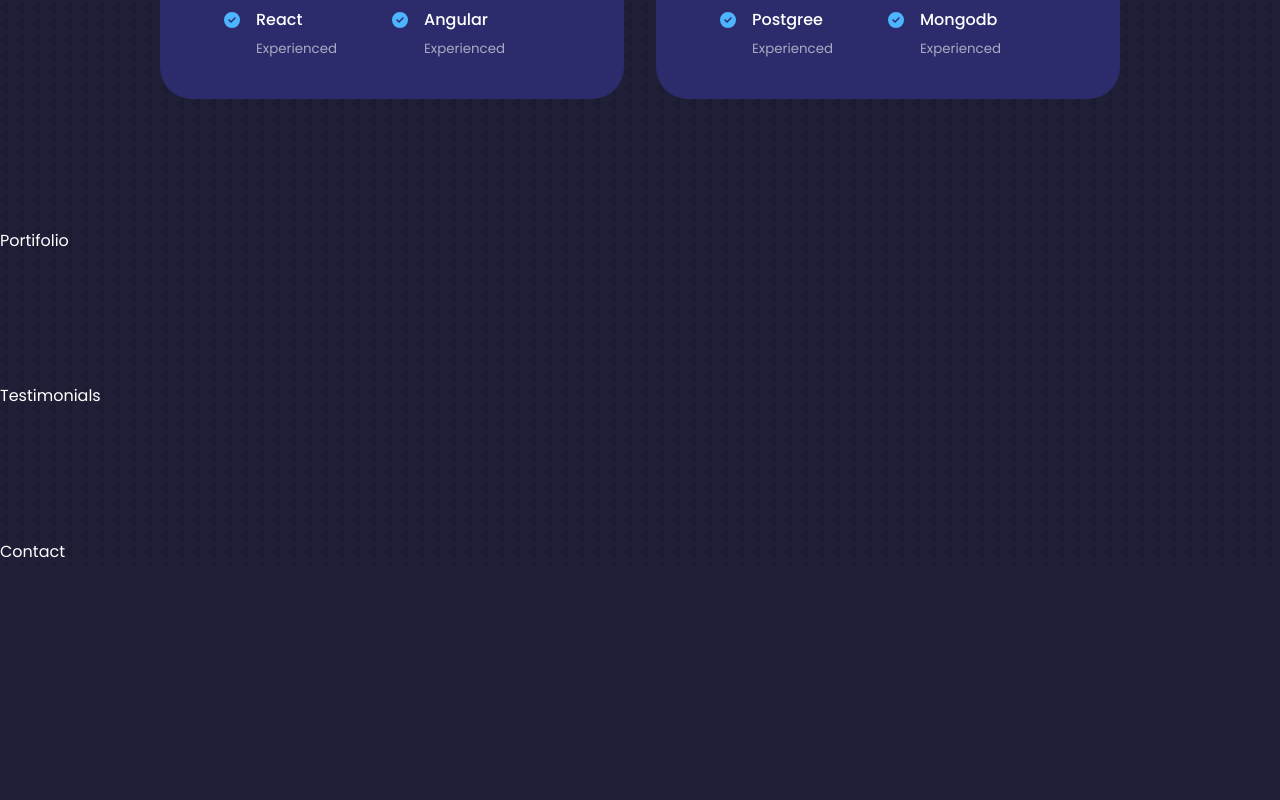
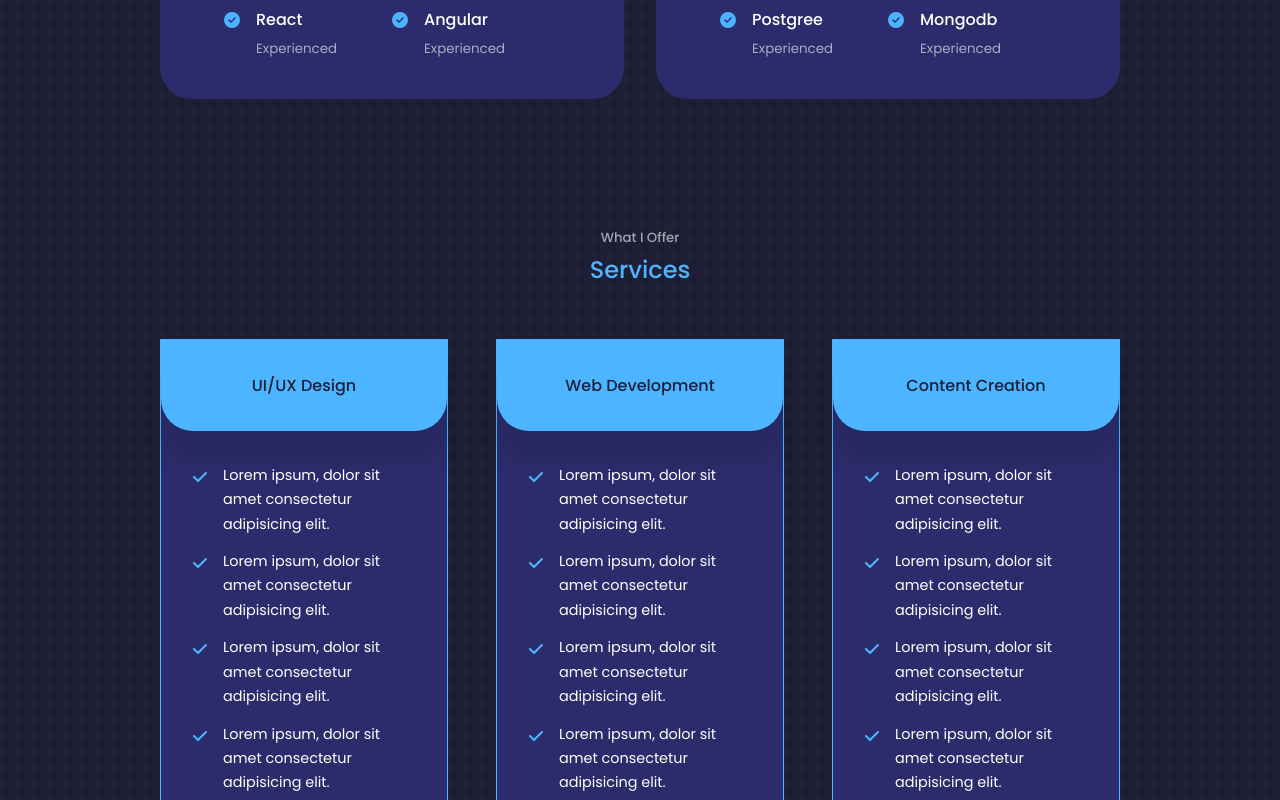
Before and after one commit to GabrielBergamim/about-me, a React (Vite) app: page / in a window 1280 px wide. Shown: the part 2000-2800 px from the top of the page. Before the commit the page ends 2565 px from the top, so only its background shows below. Built offline with nearby package versions, Linux system fonts and the light colour scheme.

Commit message:
works component

```diff
--- a/src/App.tsx
+++ b/src/App.tsx
@@ -6,6 +6,7 @@ import { Header } from './components/Header';
 import { Nav } from './components/Nav';
 import { Portifolio } from './components/Portifolio';
 import { Testimonials } from './components/Testimonials';
+import { Works } from './components/Works';
 
 export function App() {
   return (
@@ -14,6 +15,7 @@ export function App() {
       <Nav />
       <About />
       <Experience />
+      <Works />
       <Portifolio />
       <Testimonials />
       <Contact />
--- a/src/components/Nav/index.tsx
+++ b/src/components/Nav/index.tsx
@@ -1,4 +1,4 @@
-import { faBook, faHomeAlt, faMessage, faUserAlt } from '@fortawesome/free-solid-svg-icons';
+import { faBook, faHandshake, faHomeAlt, faMessage, faUserAlt } from '@fortawesome/free-solid-svg-icons';
 import { FontAwesomeIcon } from '@fortawesome/react-fontawesome';
 import { useState } from 'react';
 import style from './style.module.scss';
@@ -22,6 +22,9 @@ export function Nav() {
       <a href="#experience" onClick={() => handleOnclick('#experience')} className={activeNav === '#experience' ? style.active : ''}>
         <FontAwesomeIcon icon={faBook} />
       </a>
+      <a href="#works" onClick={() => handleOnclick('#works')} className={activeNav === '#works' ? style.active : ''}>
+        <FontAwesomeIcon icon={faHandshake} />
+      </a>
       <a href="#contact" onClick={() => handleOnclick('#contact')} className={activeNav === '#contact' ? style.active : ''}>
         <FontAwesomeIcon icon={faMessage} />
       </a>
--- /dev/null
+++ b/src/components/Works/index.tsx
@@ -0,0 +1,113 @@
+import { faCheck } from '@fortawesome/free-solid-svg-icons';
+import { FontAwesomeIcon } from '@fortawesome/react-fontawesome';
+import styles from './style.module.scss';
+
+export function Works() {
+  return (
+    <section id="works">
+      <h5>What I Offer</h5>
+      <h2>Services</h2>
+
+      <div className={`container ${styles.service}`}>
+        <article className={styles.service__details}>
+          <div className={styles.service__head}>
+            <h3>UI/UX Design</h3>
+          </div>
+
+          <ul className={styles.service__list}>
+            <li>
+              <FontAwesomeIcon className={styles['service__list--icon']} icon={faCheck} />
+              <p>Lorem ipsum, dolor sit amet consectetur adipisicing elit.</p>
+            </li>
+
+            <li>
+              <FontAwesomeIcon className={styles['service__list--icon']} icon={faCheck} />
+              <p>Lorem ipsum, dolor sit amet consectetur adipisicing elit.</p>
+            </li>
+
+            <li>
+              <FontAwesomeIcon className={styles['service__list--icon']} icon={faCheck} />
+              <p>Lorem ipsum, dolor sit amet consectetur adipisicing elit.</p>
+            </li>
+
+            <li>
+              <FontAwesomeIcon className={styles['service__list--icon']} icon={faCheck} />
+              <p>Lorem ipsum, dolor sit amet consectetur adipisicing elit.</p>
+            </li>
+
+            <li>
+              <FontAwesomeIcon className={styles['service__list--icon']} icon={faCheck} />
+              <p>Lorem ipsum, dolor sit amet consectetur adipisicing elit.</p>
+            </li>
+          </ul>
+        </article>
+
+        <article className={styles.service__details}>
+          <div className={styles.service__head}>
+            <h3>Web Development</h3>
+          </div>
+
+          <ul className={styles.service__list}>
+            <li>
+              <FontAwesomeIcon className={styles['service__list--icon']} icon={faCheck} />
+              <p>Lorem ipsum, dolor sit amet consectetur adipisicing elit.</p>
+            </li>
+
+            <li>
+              <FontAwesomeIcon className={styles['service__list--icon']} icon={faCheck} />
+              <p>Lorem ipsum, dolor sit amet consectetur adipisicing elit.</p>
+            </li>
+
+            <li>
+              <FontAwesomeIcon className={styles['service__list--icon']} icon={faCheck} />
+              <p>Lorem ipsum, dolor sit amet consectetur adipisicing elit.</p>
+            </li>
+
+            <li>
+              <FontAwesomeIcon className={styles['service__list--icon']} icon={faCheck} />
+              <p>Lorem ipsum, dolor sit amet consectetur adipisicing elit.</p>
+            </li>
+
+            <li>
+              <FontAwesomeIcon className={styles['service__list--icon']} icon={faCheck} />
+              <p>Lorem ipsum, dolor sit amet consectetur adipisicing elit.</p>
+            </li>
+          </ul>
+        </article>
+
+        <article className={styles.service__details}>
+          <div className={styles.service__head}>
+            <h3>Content Creation</h3>
+          </div>
+
+          <ul className={styles.service__list}>
+            <li>
+              <FontAwesomeIcon className={styles['service__list--icon']} icon={faCheck} />
+              <p>Lorem ipsum, dolor sit amet consectetur adipisicing elit.</p>
+            </li>
+
+            <li>
+              <FontAwesomeIcon className={styles['service__list--icon']} icon={faCheck} />
+              <p>Lorem ipsum, dolor sit amet consectetur adipisicing elit.</p>
+            </li>
+
+            <li>
+              <FontAwesomeIcon className={styles['service__list--icon']} icon={faCheck} />
+              <p>Lorem ipsum, dolor sit amet consectetur adipisicing elit.</p>
+            </li>
+
+            <li>
+              <FontAwesomeIcon className={styles['service__list--icon']} icon={faCheck} />
+              <p>Lorem ipsum, dolor sit amet consectetur adipisicing elit.</p>
+            </li>
+
+            <li>
+              <FontAwesomeIcon className={styles['service__list--icon']} icon={faCheck} />
+              <p>Lorem ipsum, dolor sit amet consectetur adipisicing elit.</p>
+            </li>
+          </ul>
+        </article>
+      </div>
+    </section>
+  );
+}
--- /dev/null
+++ b/src/components/Works/style.module.scss
@@ -0,0 +1,71 @@
+.service {
+  display: grid;
+  grid-template-columns: repeat(3, 1fr);
+  gap: 3rem;
+
+  &__details {
+    background: var(--color-bg-variant);
+    border-radius: 0 0 2rem 2rem;
+    border: 1px solid var(--color-primary);
+    height: fit-content;
+
+    transition: var(--transition);
+
+    &:hover {
+      background: transparent;
+      border-color: var(--color-primary-variant);
+      cursor: default;
+    }
+  }
+
+  &__head {
+    background: var(--color-primary);
+    padding: 2rem;
+    border-radius: 0 0 2rem 2rem;
+    box-shadow: 0 2rem 1rem rgba(0, 0, 0, 0.1);
+
+    h3 {
+      color: var(--color-bg);
+      text-align: center;
+      font-size: 1rem;
+    }
+  }
+
+  &__list {
+    padding: 2rem;
+
+    li {
+      display: flex;
+      gap: 1rem;
+      margin-bottom: 0.8rem;
+    }
+
+    &--icon {
+      color: var(--color-primary);
+      margin-top: 6px;
+    }
+
+    p {
+      font-size: 0.9rem;
+    }
+  }
+
+}
+
+@media screen and (max-width: 1024px) {
+  .service {
+    grid-template-columns: 1fr 1fr;
+    gap: 2rem;
+
+    &__details {
+     height: auto;
+    }
+  }
+}
+
+@media screen and (max-width: 600px) {
+  .service {
+    grid-template-columns: 1fr;
+    gap: 1.5rem;
+  }
+}
```
